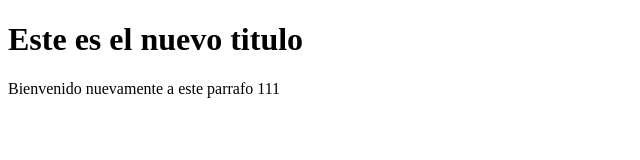
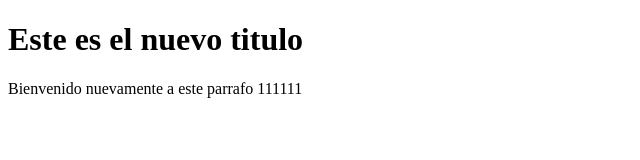
Before and after one commit to geekvermin/youtube-git-ejemplo, a plain HTML site: page index.html in a window 1280 px wide. Shown: the full height of the page, 0-640 px from the left. Drawn offline with Linux system fonts and the light colour scheme.

Commit message:
cambios unos rama master

```diff
--- a/index.html
+++ b/index.html
@@ -9,7 +9,7 @@
 <body>
     <h1>Este es el nuevo titulo</h1>
     <p>
-        Bienvenido nuevamente a este parrafo 111
+        Bienvenido nuevamente a este parrafo 111111
     </p>
 </body>
 </html>
```
